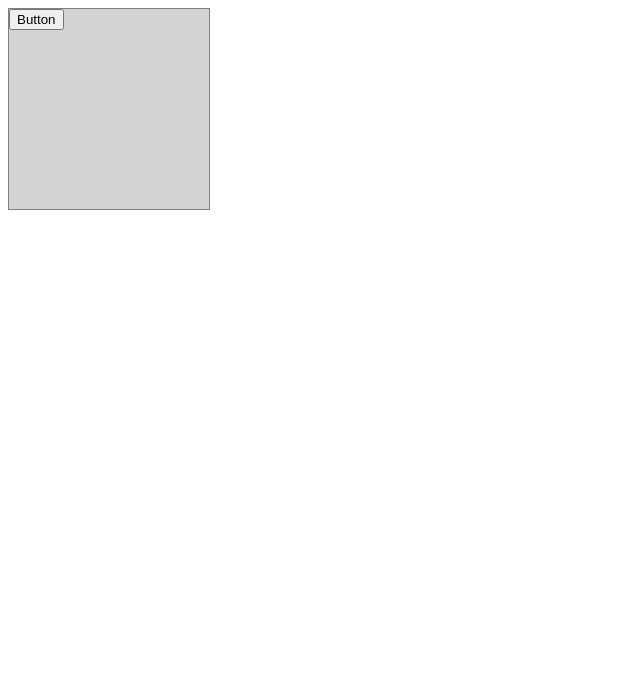
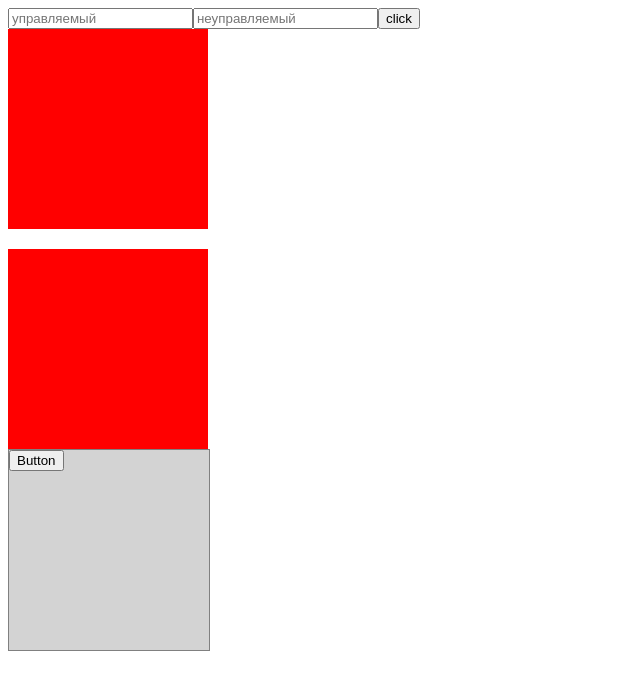
Before and after one commit to IrinaGarmaeva/ts-tutorial, a React (Create React App) app in the folder react-ts-course/: page / in a window 1280 px wide. Shown: the top 690 px of the page, without its empty margins (0-640 px from the left). Built offline with nearby package versions, Linux system fonts and the light colour scheme; no server answers.

Commit message:
react-ts-course
working with events, events types

```diff
--- a/react-ts-course/src/App.tsx
+++ b/react-ts-course/src/App.tsx
@@ -6,6 +6,7 @@ import { ITodo, IUser } from './types/types';
 import axios from 'axios';
 import UserItem from './components/UserItem';
 import TodoItem from './components/TodoItem';
+import EventsExample from './components/EventsExample';
 
 function App() {
 const [users, setUsers] = useState<IUser[]>([]);
@@ -23,7 +24,6 @@ async function fetchUsers() {
 async function fetchTodos() {
   try {
     const response = await axios.get<ITodo[]>('https://jsonplaceholder.typicode.com/todos?_limit=10')
-    console.log(response.data)
     setTodos(response.data)
   } catch (e) {
     alert(e)
@@ -37,6 +37,7 @@ useEffect(() => {
 
   return (
     <div>
+      <EventsExample />
       <Card width='200px' height='200px' variant={CardVariant.outlined} onClick={() => window.alert("You clicked the card")}>
         <button>Button</button>
       </Card>
--- /dev/null
+++ b/react-ts-course/src/components/EventsExample.tsx
@@ -0,0 +1,46 @@
+import React, { ChangeEvent, FC, useState, DragEvent, MouseEvent, useRef } from 'react';
+
+const EventsExample: FC = () => {
+	const [value, setValue] = useState<string>('')
+	const [isDrag, setIsDrag] = useState<boolean>(false)
+	const inputRef = useRef<HTMLInputElement>(null)
+
+	function handleChange(e: ChangeEvent<HTMLInputElement>) {
+		setValue(e.target.value)
+	}
+
+	function handleButtonClick(e: MouseEvent<HTMLButtonElement>) {
+		console.log(inputRef.current?.value)
+	}
+
+	function dragHandler(e: DragEvent<HTMLDivElement>) {
+		console.log('Drag')
+	}
+
+	function dragWithPreventHandler(e: DragEvent<HTMLDivElement>) {
+		e.preventDefault()
+		setIsDrag(true)
+	}
+
+	function leaveHandler(e: DragEvent<HTMLDivElement>) {
+		e.preventDefault()
+		setIsDrag(false)
+	}
+
+	function dropHandler(e: DragEvent<HTMLDivElement>) {
+		e.preventDefault()
+		setIsDrag(false)
+	}
+
+	return (
+		<div>
+			<input type="text" value={value} onChange={handleChange} placeholder='управляемый'/>
+			<input type="text" ref={inputRef} placeholder='неуправляемый'/>
+			<button onClick={handleButtonClick}>click</button>
+			<div onDrag={dragHandler} draggable style={{width: 200, height: 200, background: 'red'}}></div>
+			<div onDrop={dropHandler} onDragLeave={leaveHandler} onDragOver={dragWithPreventHandler} style={{width: 200, height: 200, background: isDrag ? 'blue' : 'red', marginTop: '20px'}}></div>
+		</div>
+	)
+}
+
+export default EventsExample
```
